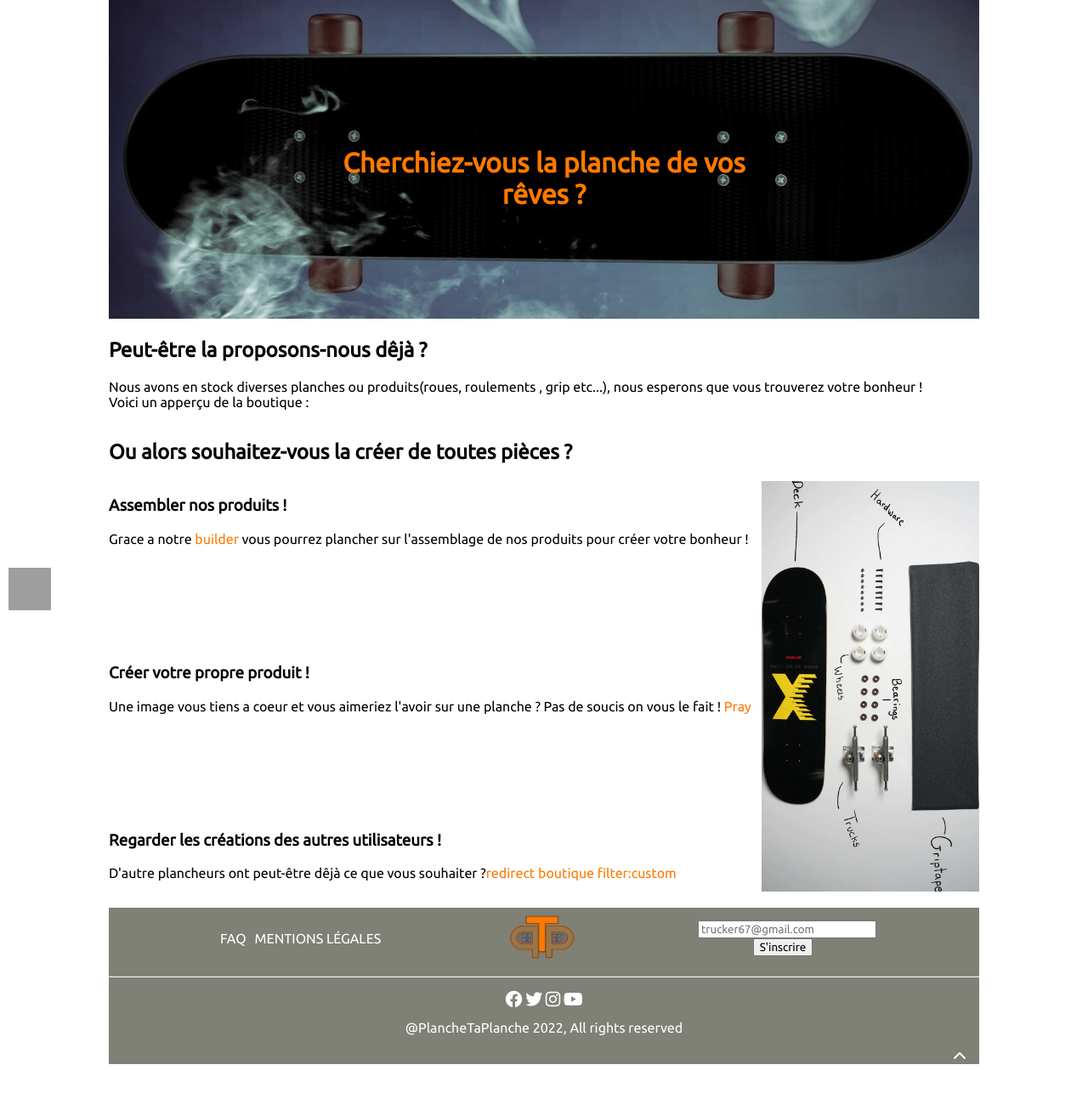
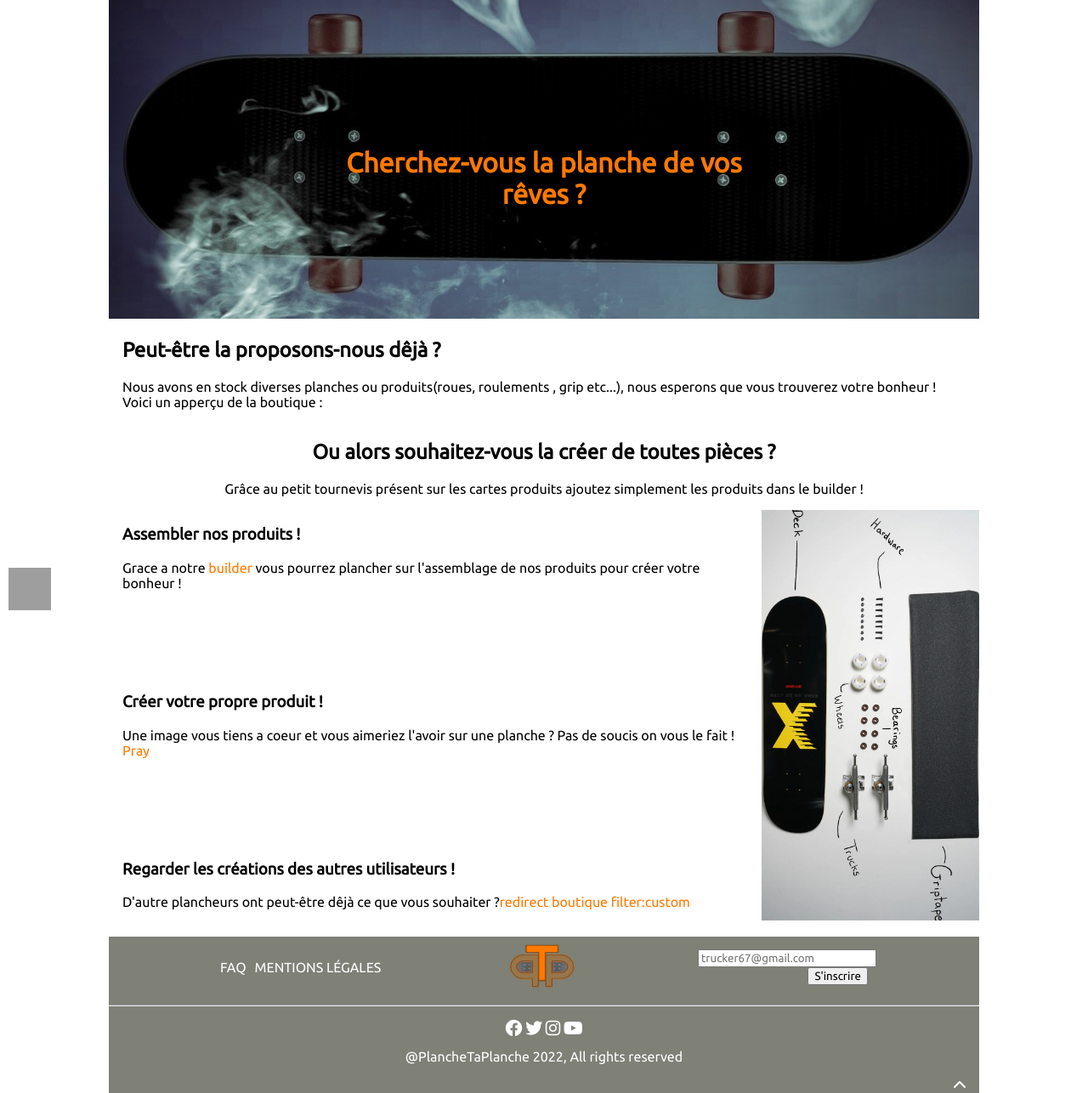
Before and after one commit to Goyomar/PlancheTaPlanche, a Symfony app: template templates/home/index.html.twig in a window 1280 px wide. Shown: the part 72-1358 px from the top of the page at 85% size. Before the commit the page ends 1324 px from the top, so only its background shows below. Run offline with Twig, Linux system fonts and the light colour scheme; the template is opened without the code that fills it, so the values that code supplies are empty; some libraries are stand-ins or nearby versions; grey boxes are pictures that could not be loaded.

Commit message:
bit of responsive

```diff
--- a/public/css/style.css
+++ b/public/css/style.css
@@ -256,24 +256,24 @@
     color: white;
     text-align: center;
 }
-footer nav{
+footer #foot-nav{
     display:flex;
     align-items: center;
     justify-content:space-evenly;
 }
-footer nav ul{
+footer #foot-nav ul{
     list-style: none;
     display: flex;
     align-items: center;
     padding-left: 0px;
 }
-footer nav ul li a{
+footer #foot-nav ul li a{
     text-decoration: none;
     text-transform: uppercase;
     color: white;
     padding-right: 10px;
 }
-footer nav ul, footer form{
+footer #foot-nav ul, footer form{
     width:200px;
 }
 footer div{
@@ -286,6 +286,9 @@
 /* END FOOTER */
 
 /* CLASS */
+.p-auto{
+    padding: 0 1rem;
+}
 .logo{
     width:100px;
 }
--- a/public/js/script.js
+++ b/public/js/script.js
@@ -1,3 +1,52 @@
 let chevron = document.querySelector(".fa-chevron-up").addEventListener("click", () => {
     document.querySelector("body").scrollIntoView({behavior: "smooth", block: "start"})
 })
+
+let burger = document.querySelector("#burger")
+
+let menu = [document.querySelector("#menu1"), document.querySelector("#menu2")]
+console.log(menu)
+
+let flexBreak = document.createElement('div')
+flexBreak.style.flexBasis = "100%"
+flexBreak.id = "flexbreak"
+
+burger.addEventListener("click", function() {
+    if (burger.classList.contains("fa-bars")) {
+        burger.classList.replace("fa-bars", "fa-times")
+        menu.forEach(element => {
+            element.classList.remove("dnone")
+            element.style.display = "flex"
+        })
+        insertAfter(burger.parentElement, flexBreak)
+    } else {
+        burger.classList.replace("fa-times", "fa-bars")
+        menu.forEach(element => {
+            element.classList.add("dnone")
+            element.style.display = ""
+        })
+        flexBreak.remove()
+    }
+})
+
+window.addEventListener('resize', function() {
+    if (window.screen.width > 820 && document.querySelector("#flexbreak")) {
+        console.log(window.screen.width)
+        flexBreak.remove()
+    } else if (window.screen.width > 820 && menu[0].classList.contains("dnone") && menu[1].classList.contains("dnone")) {
+        menu.forEach(element => {
+            element.classList.remove("dnone")
+            element.style.display = "flex"
+        })
+    } else if (window.screen.width == 820 && burger.classList.contains("fa-bars") && !menu[0].classList.contains("dnone") && !menu[1].classList.contains("dnone")) {
+        menu.forEach(element => {
+            element.classList.add("dnone")
+            element.style.display = ""
+        })
+    }
+});
+
+
+function insertAfter(referenceNode, newNode) {
+    referenceNode.parentNode.insertBefore(newNode, referenceNode.nextSibling);
+  }
--- a/templates/base.html.twig
+++ b/templates/base.html.twig
@@ -13,13 +13,16 @@
     <div id="turboContainer">
         <header>
             <nav>
-                <a href="{{ path('app_home') }}"><img src="/img/logo_planchetaplanche.png" alt="logo" class="logo"></a>
-                <ul>
+                <div>
+                    <a href="{{ path('app_home') }}"><img src="/img/logo_planchetaplanche.png" alt="logo" class="logo"></a>
+                    <i class="fa-solid fa-bars fa-2xl dnone" id="burger"></i>
+                </div>
+                <ul id="menu1">
                     <li><a href="{{ path('app_shop') }}">Boutique</a></li>
                     <li><a href="{{ path('app_builder') }}">Builder</a></li>
                     <li><a href="{{ path('app_contact') }}">Contact</a></li>
                 </ul>
-                <ul>
+                <ul id="menu2">
                     {% if not app.user %}
                     <li><a href="{{ path('app_login') }}">Connexion</a></li>
                     <li><a href="{{ path('app_register') }}">S'enregistrer</a></li>
@@ -51,7 +54,7 @@
             {% block body %}{% endblock %}
         </main>
         <footer>
-            <nav>
+            <div id="foot-nav">
                 <ul>
                     <li><a href="{{ path('app_faq') }}">FAQ</a></li>
                     <li><a href="{{ path('app_legals') }}">Mentions légales</a></li>
@@ -61,7 +64,7 @@
                     <input type="email" name="newsletter" placeholder="trucker67@gmail.com">
                     <input type="submit" value="S'inscrire">
                 </form>
-            </nav>
+            </div id="foot-nav">
             <hr>
             <p>
                 <i class="fa-brands fa-facebook fa-lg"></i>
--- a/templates/builder/show.html.twig
+++ b/templates/builder/show.html.twig
@@ -46,7 +46,7 @@
     {% endfor %}
 </div>
 
-<div>
+<div class="center">
     <p>Prix total : {{ total }} €</p>
     <p><a class="btn-send" href="{{ path("transform_skateboard", {'skateboard':skateboard.id}) }}">Cart</a></p>
 </div>
--- a/templates/home/index.html.twig
+++ b/templates/home/index.html.twig
@@ -5,27 +5,42 @@
 {% block body %}
     <div id="banner">
         <img src="/img/home_banner.jpg" alt="home banner image">
-        <h1>Cherchiez-vous la planche de vos rêves ?</h1>
+        <h1>Cherchez-vous la planche de vos rêves ?</h1>
     </div>
 
     <section>
-        <h2>Peut-être la proposons-nous dêjà ?</h2>
-        <p>Nous avons en stock diverses planches ou produits(roues, roulements , grip etc...), nous esperons que vous trouverez votre bonheur !<br>
+        <h2 class="p-auto">Peut-être la proposons-nous dêjà ?</h2>
+        <p class="p-auto">Nous avons en stock diverses planches ou produits(roues, roulements , grip etc...), nous esperons que vous trouverez votre bonheur !<br>
         Voici un apperçu de la boutique :</p>
         <div class="card-list">
-            {% for produit in miniBoutique %}
+            {% for produit in produits %}
+                {% set cat = produit.categorie.nom %}
                 <div class="card">
-                    <img src="{{ asset('img_produit/' ~ produit.image) }}" alt="{{ produit.slug }}">
-                    <p>{{ produit.nom }}</p>
+                    <a href="{{ path("show_shop", {'slug':produit.slug}) }}" class="mya"><img src="{{ asset('img_produit/' ~ produit.image) }}" alt="{{ produit.slug }}">
+                    <p>{{ produit.nom }}</p></a>
                     <div>
                         <span>Taille :{{ produit.taille }}</span>
                         <span class="price">{{ produit.prix }} €</span>
                     </div>
                     <div>
-                        <span><i class="fa-solid fa-star star"></i>({{ produit.etoiles|length }})</span>
-                        <a><i class="fa-solid fa-screwdriver"></i></a>
-                        <a><i class="fa-regular fa-heart"></i></a>
-                        <a><i class="fa-solid fa-cart-shopping"></i></a>
+                        <span><i class="fa-solid fa-star star"></i>{{ (produit.averageEtoiles == 0) ? "New" : produit.averageEtoiles }}</span>
+
+                        {% if app.session.get("builder")[cat] %}
+                            {% if app.session.get("builder")[cat].nom is same as(produit.nom) %}
+                                <a href="{{ path("del_builder", {'slug':produit.slug}) }}"><i class="fa-solid fa-screwdriver mya"></i></a>
+                            {% else %}
+                                <a href="{{ path("add_builder", {'slug':produit.slug}) }}"><i class="fa-solid fa-screwdriver"></i></a>
+                            {% endif %}
+                        {% else %}
+                            <a href="{{ path("add_builder", {'slug':produit.slug}) }}"><i class="fa-solid fa-screwdriver"></i></a>
+                        {% endif %}
+
+                        {% if app.user and produit in app.user.wishlist %}
+                            <a href="{{ path("del_wishlist", {'slug':produit.slug}) }}"><i class="fa-regular fa-heart mya"></i></a>
+                        {% else %}
+                            <a href="{{ path("add_wishlist", {'slug':produit.slug}) }}"><i class="fa-regular fa-heart"></i></a>
+                        {% endif %}
+                        <a href="{{ path("add_panier", {'slug':produit.slug}) }}"><i class="fa-solid fa-cart-shopping"></i></a>
                     </div>
                 </div>
             {% endfor %}
@@ -33,20 +48,23 @@
     </section>
 
     <section>
-        <h2>Ou alors souhaitez-vous la créer de toutes pièces ?</h2>
+        <div class="center">
+            <h2 class="p-auto">Ou alors souhaitez-vous la créer de toutes pièces ?</h2>
+            <p class="p-auto">Grâce au petit tournevis présent sur les cartes produits ajoutez simplement les produits dans le builder !</p>
+        </div>
         <div id="home-builder">
             <div id="home-builder-descri">
                 <div>
-                    <h3>Assembler nos produits !</h3>
-                    <p>Grace a notre <a class="mya" href="{{ path("app_builder") }}">builder</a> vous pourrez plancher sur l'assemblage de nos produits pour créer votre bonheur !</p>
+                    <h3 class="p-auto">Assembler nos produits !</h3>
+                    <p class="p-auto">Grace a notre <a class="mya" href="{{ path("app_builder") }}">builder</a> vous pourrez plancher sur l'assemblage de nos produits pour créer votre bonheur !</p>
                 </div>
                 <div>
-                    <h3>Créer votre propre produit !</h3>
-                    <p>Une image vous tiens a coeur et vous aimeriez l'avoir sur une planche ? Pas de soucis on vous le fait ! <a class="mya" href="#">Pray</a></p>
+                    <h3 class="p-auto">Créer votre propre produit !</h3>
+                    <p class="p-auto">Une image vous tiens a coeur et vous aimeriez l'avoir sur une planche ? Pas de soucis on vous le fait ! <a class="mya" href="#">Pray</a></p>
                 </div>
                 <div>
-                    <h3>Regarder les créations des autres utilisateurs !</h3>
-                    <p>D'autre plancheurs ont peut-être dêjà ce que vous souhaiter ?<a class="mya" href="">redirect boutique filter:custom</a></p>
+                    <h3 class="p-auto">Regarder les créations des autres utilisateurs !</h3>
+                    <p class="p-auto">D'autre plancheurs ont peut-être dêjà ce que vous souhaiter ?<a class="mya" href="">redirect boutique filter:custom</a></p>
                 </div>
             </div>
             <div>
--- a/templates/shop/index.html.twig
+++ b/templates/shop/index.html.twig
@@ -6,6 +6,7 @@
 <h1 class="center titre">Boutique</h1>
 <div class="form-full" id="sortBar">
     {{ form_start(sortBarForm) }}
+
     {{ form_label(sortBarForm.categorie) }}
     {{ form_widget(sortBarForm.categorie, {'attr': {'value': app.session.get('filter').categorie} }) }} {# MARCHE PAS CAR SELECT #}
 
@@ -19,6 +20,7 @@
     {{ form_widget(sortBarForm.prixDeux, {'attr': {'value': app.session.get('filter').prixDeux} }) }} €
 
     {{ form_widget(sortBarForm.filtrer) }}
+
     {{ form_end(sortBarForm) }}
 </div>
 
```
Also changed, not shown: other parts of public/css/style.css (+91 -0 lines), public/js/trigger.js (added, +7 -0 lines), src/Controller/HomeController.php (+16 -3 lines), src/Entity/User.php (+8 -1 lines), templates/account/index.html.twig (+1 -9 lines).
